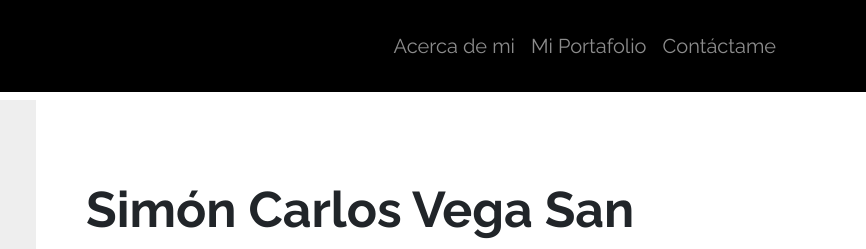
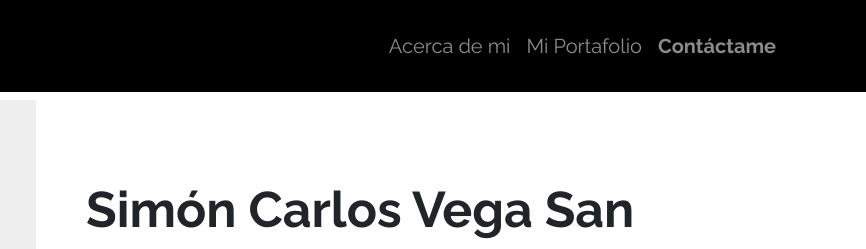
Before and after one commit to Simoncarlosv/Simoncarlosv.github.io, a plain HTML site: page index.html in a window 1280 px wide. Shown: the top 249 px of the page, 414-1280 px from the left. Drawn offline with nearby package versions, Linux system fonts and the light colour scheme.

Commit message:
cambio de prueba

```diff
--- a/index.html
+++ b/index.html
@@ -31,7 +31,7 @@
                         <a class="nav-link" href="#Mis-trabajos">Mi Portafolio</a>
                     </li>
                     <li class="nav-item">
-                        <a class="nav-link" href="#Contacto">Contáctame</a>
+                        <a class="nav-link" href="#Contacto"><strong>Contáctame</strong></a>
                     </li>
                 </ul>
             </div>
@@ -94,6 +94,7 @@
                         </div>
                     </div>
                 </div>
+
                 <div class="info-completa col-lg-8">
                     <div class="nombre-profesion col-12">
                         <h1>Simón Carlos Vega San Martín</h1>
```
Also changed, not shown: assets/css/estilos.css (line endings or trailing spaces).
